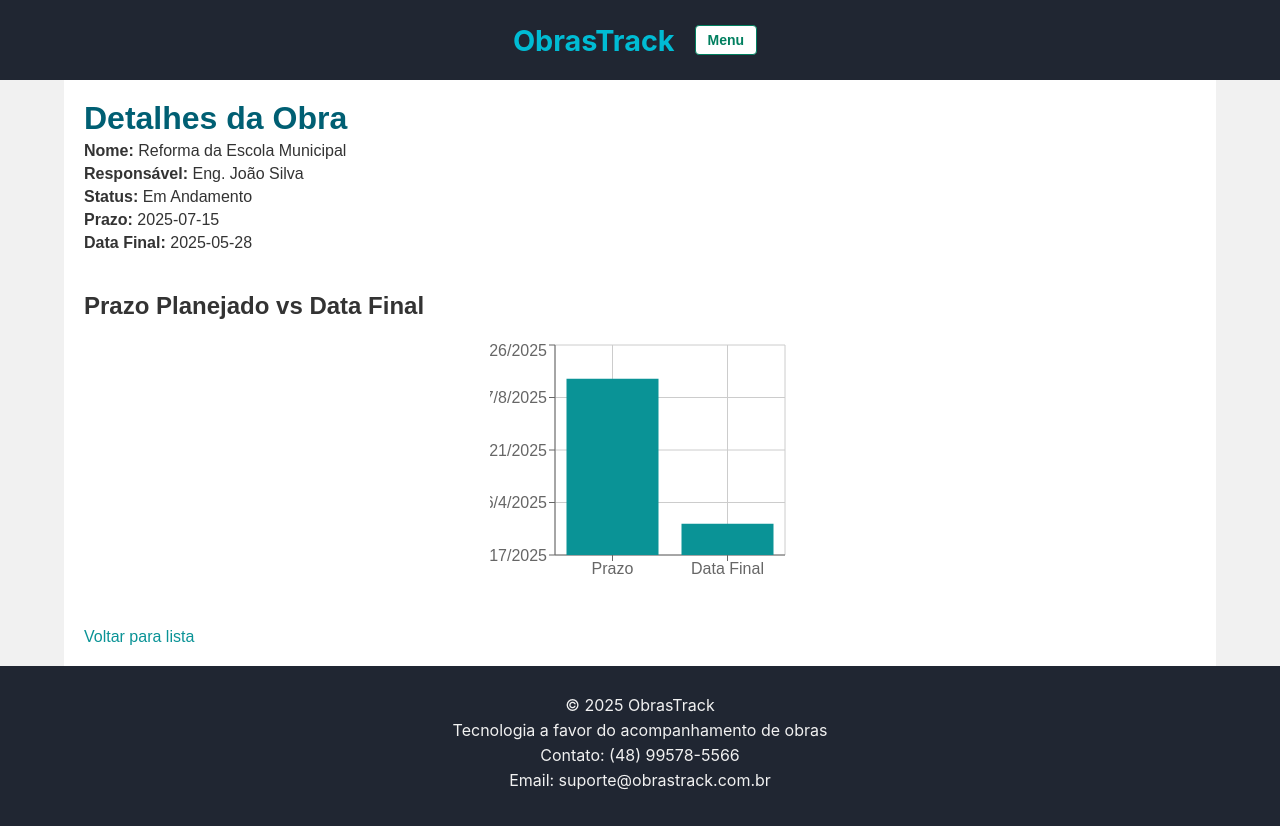
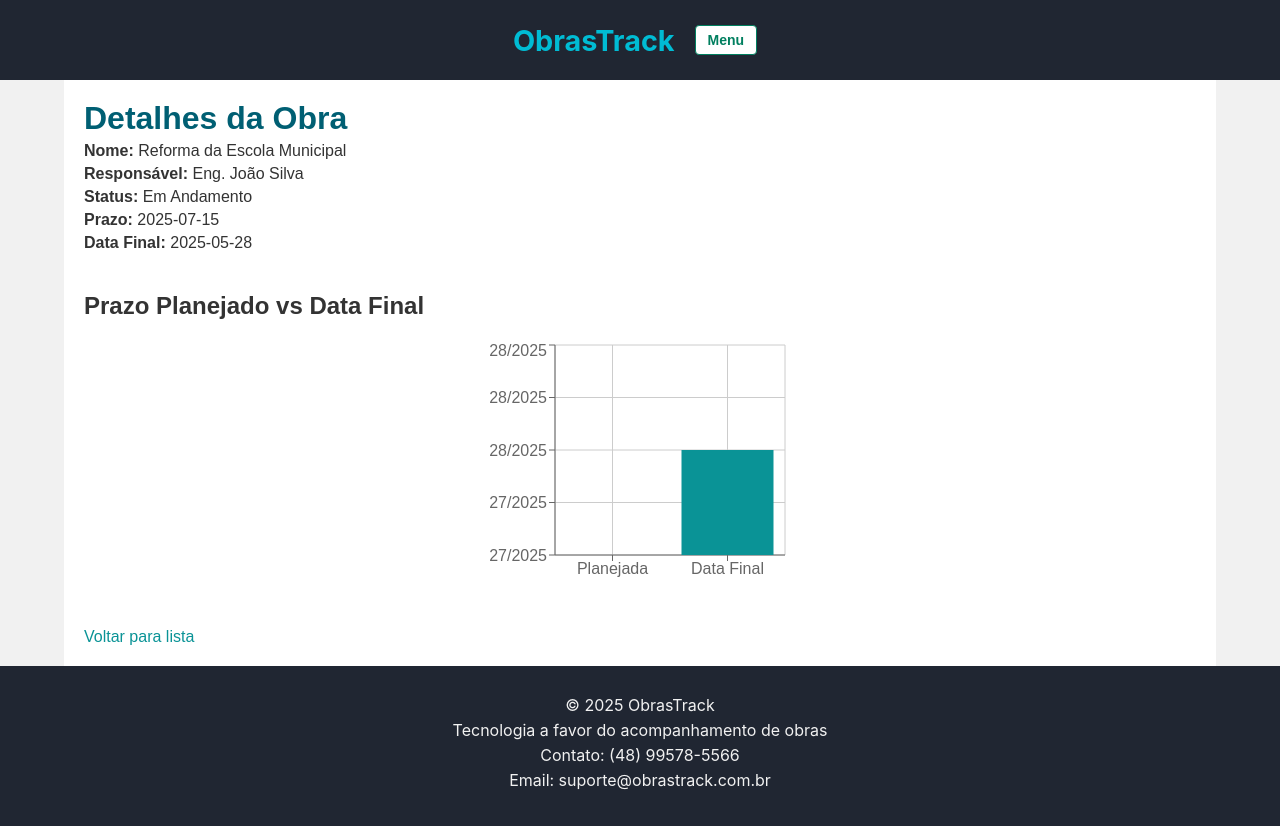
Before and after one commit to marianamarquesg/projeto-aplicado, a React (Create React App) app: page /detalhesObra/1 in a window 1280 px wide. Built offline with nearby package versions, Linux system fonts and the light colour scheme.

Commit message:
ajuste no gráfico

```diff
--- a/src/Pages/DetalhesObras/ObraGrafico.js
+++ b/src/Pages/DetalhesObras/ObraGrafico.js
@@ -1,9 +1,15 @@
 import { BarChart, Bar, XAxis, YAxis, Tooltip, CartesianGrid } from 'recharts';
 
 export default function ObraGrafico({ obra }) {
+  const dataInicio = new Date(obra.dataInicio || new Date()); // usa data atual se não tiver
+  const dataPlanejada = new Date(dataInicio);
+  dataPlanejada.setDate(dataPlanejada.getDate() + Number(obra.prazo)); // adiciona os dias do prazo
+
+  const dataFinal = new Date(obra.dataFinal);
+
   const data = [
-    { name: 'Prazo', date: new Date(obra.prazo).getTime() },
-    { name: 'Data Final', date: new Date(obra.dataFinal).getTime() }
+    { name: 'Planejada', date: dataPlanejada.getTime() },
+    { name: 'Data Final', date: dataFinal.getTime() }
   ];
 
   return (
@@ -12,8 +18,14 @@ export default function ObraGrafico({ obra }) {
       <BarChart width={300} height={250} data={data}>
         <CartesianGrid stroke="#ccc" />
         <XAxis dataKey="name" />
-        <YAxis domain={['auto', 'auto']} tickFormatter={(tick) => new Date(tick).toLocaleDateString()} />
-        <Tooltip labelFormatter={(label) => label} formatter={(value) => new Date(value).toLocaleDateString()} />
+        <YAxis
+          domain={['auto', 'auto']}
+          tickFormatter={(tick) => new Date(tick).toLocaleDateString()}
+        />
+        <Tooltip
+          labelFormatter={(label) => label}
+          formatter={(value) => new Date(value).toLocaleDateString()}
+        />
         <Bar dataKey="date" fill="#0a9396" />
       </BarChart>
     </div>
--- a/src/Pages/ObrasCadastradas/Obras.js
+++ b/src/Pages/ObrasCadastradas/Obras.js
@@ -7,12 +7,12 @@ function Obras() {
 
   const obrasMockadas = [
     {
-      id: 1,
+      id: 1, // Mantenha IDs únicos e fixos para as mockadas
       nome: 'Reforma da Escola Municipal',
       status: 'Em Andamento',
       responsavel: 'Eng. João Silva',
       dataInicio: '2025-04-01',
-      prazo: '105',       // prazo total em dias
+      prazo: '105',
       dataFinal: '2025-07-15'
     },
     {
@@ -41,8 +41,29 @@ function Obras() {
 
   useEffect(() => {
     const obrasSalvas = JSON.parse(localStorage.getItem('obrasSalvas')) || [];
-    setObras([...obrasMockadas, ...obrasSalvas]);
-  }, []);
+
+    // Primeiro, crie um mapa para rastrear IDs já vistos
+    const obrasUnicasMap = new Map();
+
+    // Adicione as obras salvas primeiro. Se houver alguma obra mockada
+    // que foi "salva" com um ID idêntico, a versão salva prevalecerá.
+    obrasSalvas.forEach(obra => {
+      obrasUnicasMap.set(obra.id, obra);
+    });
+
+    // Em seguida, adicione as obras mockadas. Se uma obra mockada
+    // tiver um ID que já existe (porque uma obra salva usou esse ID),
+    // ela NÃO substituirá a versão salva. Se o ID for novo, ela será adicionada.
+    obrasMockadas.forEach(obra => {
+      if (!obrasUnicasMap.has(obra.id)) {
+        obrasUnicasMap.set(obra.id, obra);
+      }
+    });
+
+    // Converte o mapa de volta para um array de obras
+    setObras(Array.from(obrasUnicasMap.values()));
+
+  }, []); // O array vazio de dependências significa que isso roda APENAS uma vez ao montar o componente.
 
   const calcularPrazoAtualEstimado = (dataInicioStr, prazoStr) => {
     if (!dataInicioStr || !prazoStr) return '—';
@@ -97,8 +118,9 @@ function Obras() {
 
         {obrasFiltradas.length > 0 ? (
           obrasFiltradas.map((obra, index) => (
-            <li className="item-lista" key={index}>
-              <Link to={`/detalhesObra/${obra.id || index}`} className="col col-nome">
+            // IMPORTANTE: Use obra.id como key, pois ele é garantido ser único
+            <li className="item-lista" key={obra.id}>
+              <Link to={`/detalhesObra/${obra.id}`} className="col col-nome">
                 {obra.nome}
               </Link>
               <p className="col col-prazo">{calcularPrazoAtualEstimado(obra.dataInicio, obra.prazo)}</p>
```
